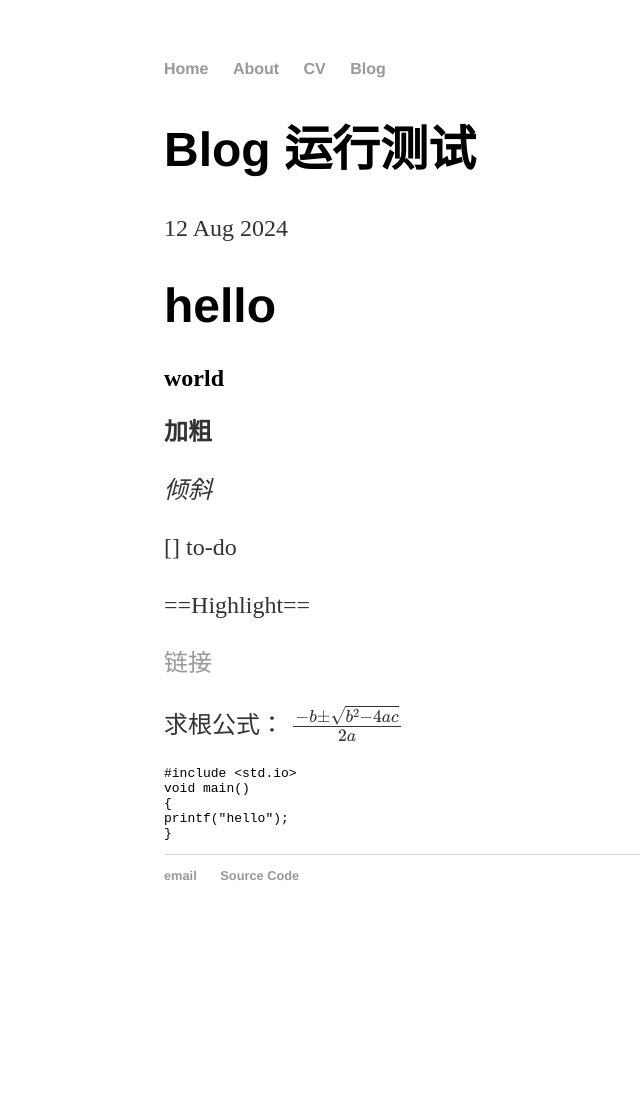
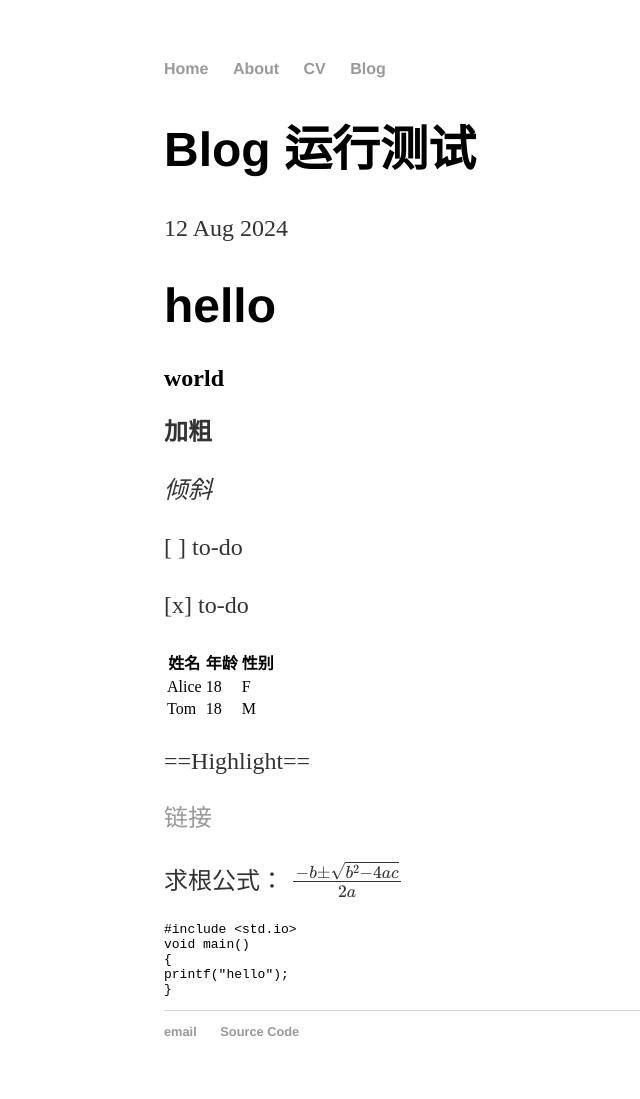
Before and after one commit to cnt2/cnt2.github.io, a Jekyll site: the page built from _posts/2024-08-12-first.md, in a window 1280 px wide. Shown: the whole page, without its empty margins (28-668 px from the left). Built offline with Jekyll 4.4.1, drawn with Linux system fonts in a browser that asks for light colours; before the commit the page ends 943 px from its top, so only the background shows below that.

Commit message:
Update 2024-08-12-first.md

```diff
--- a/_posts/2024-08-12-first.md
+++ b/_posts/2024-08-12-first.md
@@ -12,7 +12,15 @@ date: 2024-08-12
 
 *倾斜*
 
-[] to-do
+[ ] to-do
+
+[x] to-do
+
+|姓名|年龄|性别|
+|---|---|---|
+|Alice|18|F|
+|Tom|18|M|
+
 
 ==Highlight==
 
```
